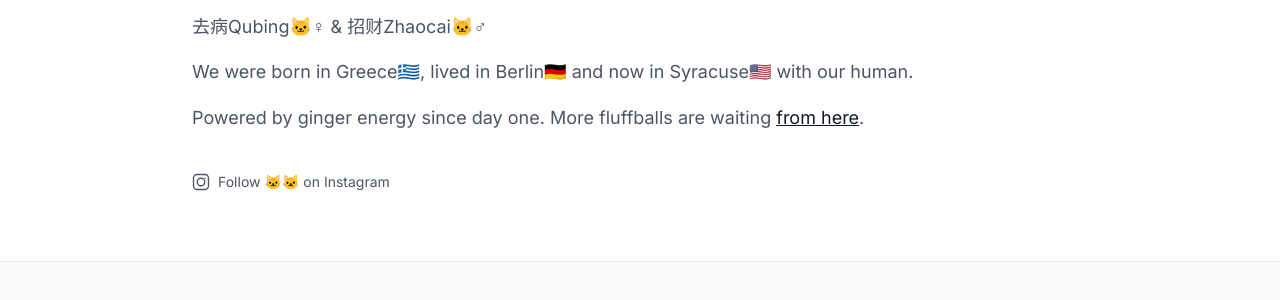
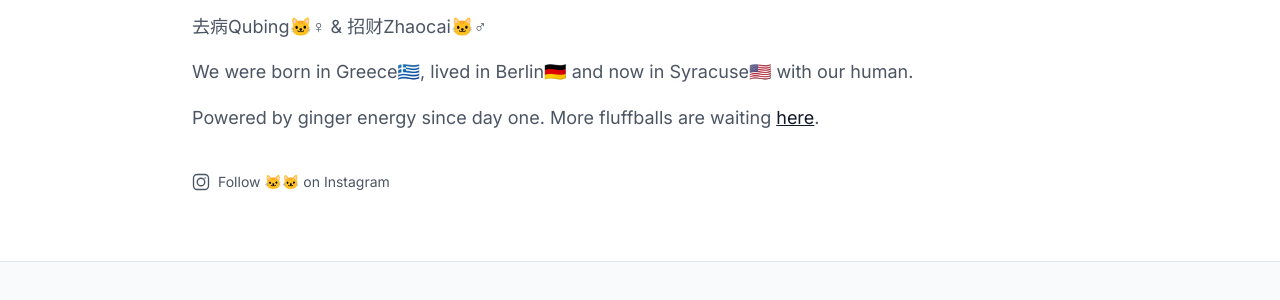
Before and after one commit to yzhao-is/yzhao-is.github.io, a Jekyll site: the page built from cat.html, in a window 1280 px wide and 900 px high, scrolled down 631 px. Shown: the part 502-802 px from the top of the window. Built offline with Jekyll 4.4.1, drawn with Linux system fonts in a browser that asks for light colours; nearby versions of some CDN libraries.

Commit message:
Update cat.html

```diff
--- a/cat.html
+++ b/cat.html
@@ -19,7 +19,7 @@ title: Meow
   <div class="text-gray-600 text-lg space-y-4 leading-relaxed">
     <p>去病Qubing🐱♀ & 招财Zhaocai🐱♂</p>
     <p>We were born in Greece🇬🇷, lived in Berlin🇩🇪 and now in Syracuse🇺🇸 with our human.</p>
-    <p>Powered by ginger energy since day one. More fluffballs are waiting <a href="https://www.letsbesmart-greece.org/" target="_blank" rel="noopener noreferrer" class="text-gray-900 underline hover:text-black transition-colors">from here</a>.</p>
+    <p>Powered by ginger energy since day one. More fluffballs are waiting <a href="https://www.letsbesmart-greece.org/" target="_blank" rel="noopener noreferrer" class="text-gray-900 underline hover:text-black transition-colors">here</a>.</p>
   </div>
 
   <div>
```
